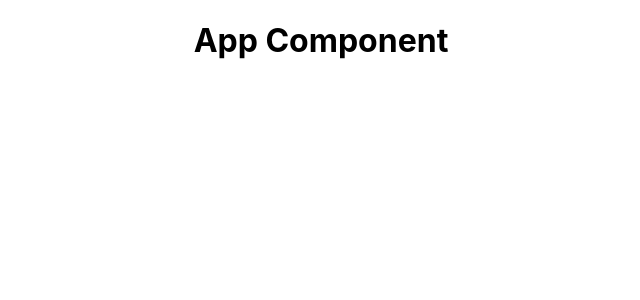
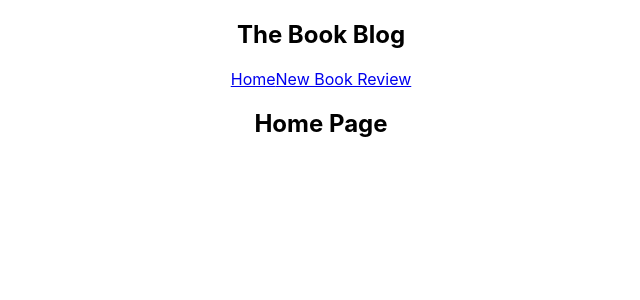
Before and after one commit to TabathaSlatton/Blog-Project, a React (Create React App) app: page / in a window 1280 px wide. Shown: the top 300 px of the page, without its empty margins (319-959 px from the left). Built offline with nearby package versions, Linux system fonts and the light colour scheme.

Commit message:
added navbar and home components

```diff
--- a/src/App.js
+++ b/src/App.js
@@ -1,10 +1,16 @@
 import './App.css';
+import Home from './Home';
+import Navbar from './Navbar';
 
+// root component
 function App() {
+  // we can write valid javaScript before the return
+
   return (
     <div className="App">
+      <Navbar/>
      <div className="content">
-       <h1>App Component</h1>
+      <Home/>
      </div>
     </div>
   );
--- /dev/null
+++ b/src/Home.js
@@ -0,0 +1,9 @@
+const Home = () => {
+    return (
+        <div className="home">
+            <h2>Home Page</h2>
+        </div>
+      );
+}
+
+export default Home;
--- /dev/null
+++ b/src/Navbar.js
@@ -0,0 +1,16 @@
+// sfc creates a stateless functional component with the simple react snippets extension
+
+const Navbar = () => {
+    return (
+        <nav className="navbar">
+            <h1>The Book Blog</h1>
+            <div className="links">
+                <a href="/">Home</a>
+                <a href="/create">New Book Review</a>
+
+            </div>
+        </nav>
+    );
+}
+
+export default Navbar;
```
Also changed, not shown: 1 other file (tests, documents, lock files or other folders).
